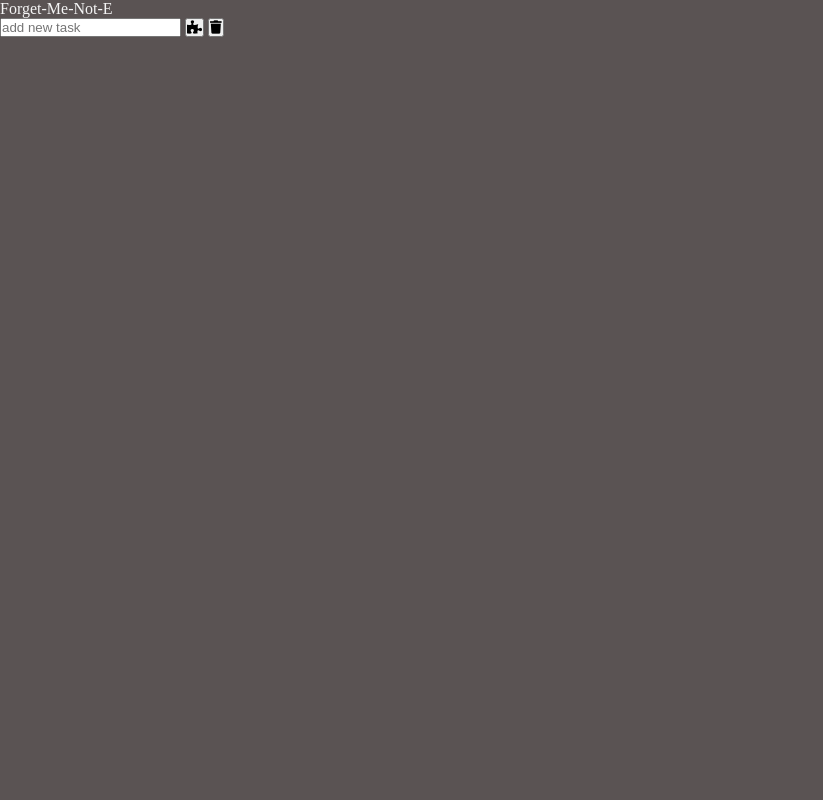
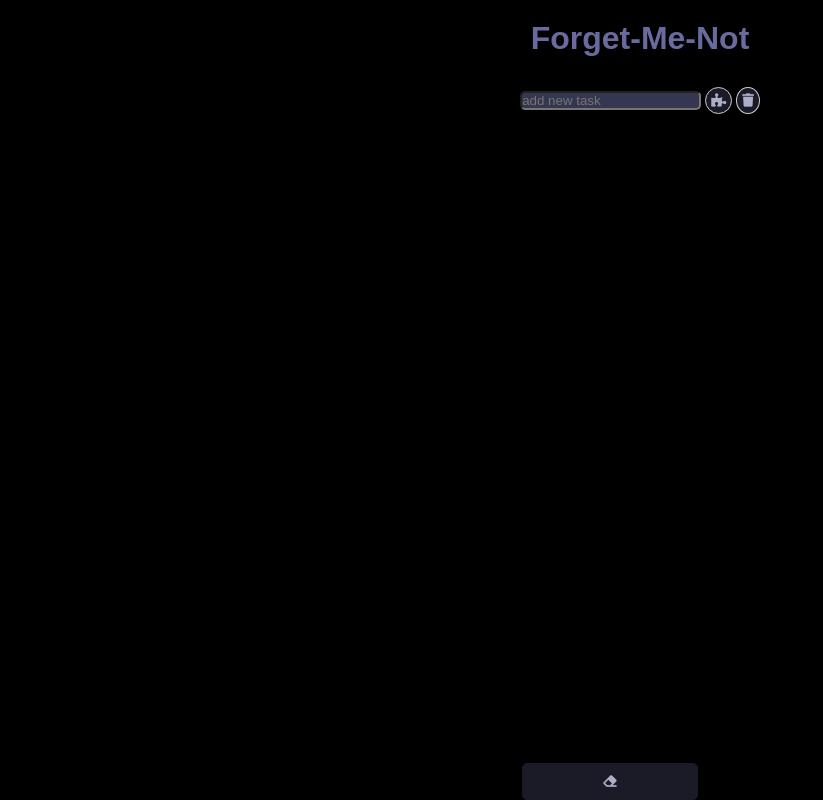
Before and after one commit to ervinMamutov/todo-list, a plain HTML site: page index.html in a window 1280 px wide. Shown: the whole page, without its empty margins (0-823 px from the left). Drawn offline with Linux system fonts and the light colour scheme; a web font is replaced by a local one.

Commit message:
add css style

```diff
--- a/index.html
+++ b/index.html
@@ -13,10 +13,13 @@
         <title>Todo list</title>
     </head>
     <body>
+        <div class="wrapper">
             <header class="header">
-            <div class="title" id="title">Forget-Me-Not-E</div>
+                <div class="title" id="title">
+                    <h1 class="title">Forget-Me-Not</h1>
+                </div>
             </header>
-        <main>
+            <main class="main">
                 <section class="task-add">
                     <input
                         type="text"
@@ -32,7 +35,14 @@
                     </button>
                 </section>
             </main>
-        <footer></footer>
+            <footer>
+                <div class="reset-all">
+                    <button id="btn-reset-all">
+                        <i class="fas fa-eraser"></i>
+                    </button>
+                </div>
+            </footer>
+        </div>
         <script type="module" src="./src/init.js"></script>
     </body>
 </html>
--- a/styles/style.css
+++ b/styles/style.css
@@ -1,3 +1,5 @@
+@import url(https://fonts.googleapis.com/css?family=Enriqueta:regular,500,600,700);
+
 *,
 *::before,
 *::after {
@@ -6,7 +8,96 @@
     padding: 0;
 }
 
+ul,
+ol,
+li {
+    list-style: none;
+}
+
+html,
 body {
-    background-color: #5a5353;
-    color: whitesmoke;
+    height: 100%;
+    background-color: #000;
+    color: hwb(0 3% 97%);
 }
+
+.wrapper {
+    min-height: 100%;
+    display: flex;
+    flex-direction: column;
+}
+
+.header {
+    text-align: center;
+    padding: 20px;
+}
+
+h1 {
+    font-family: Enriqueta, sans-serif;
+    font-weight: 600;
+    color: #696b9e;
+}
+
+.main {
+    flex: 1 1 auto;
+}
+
+.task-add {
+    text-align: center;
+    padding: 10px 10px;
+}
+
+#list {
+    text-align: center;
+    padding: 10px 10px;
+}
+
+#userTaskInput {
+    margin: 5px;
+    margin-left: -5px;
+}
+
+input {
+    background-color: #35364f;
+    color: #cfcfdf;
+    border-radius: 5px 5px;
+}
+/*
+button {
+    background-color: #1b1b28;
+    border-radius: 50%;
+}
+
+*/
+button {
+    /* Previous styles for the button */
+    background-color: #1b1b28;
+    border-radius: 50%;
+    padding: 5px 5px;
+    border: 1px solid #ccc;
+}
+
+.button i {
+    /* Previous styles for the icon */
+    color: #adaec9;
+    font-size: 5px; /* Adjust the font size for the icon */
+    margin-right: 2px;
+}
+
+i {
+    color: #adaec9;
+    font-weight: 400;
+}
+
+.reset-all {
+    text-align: center;
+}
+
+#btn-reset-all {
+    background-color: #1b1b28;
+    color: #ffffff;
+    border-radius: 5px;
+    padding: 10px 80px;
+    border: 1px solid #1b1b28;
+    margin-right: 60px;
+}
```
Lines whose indentation alone changed are shown as unchanged.
